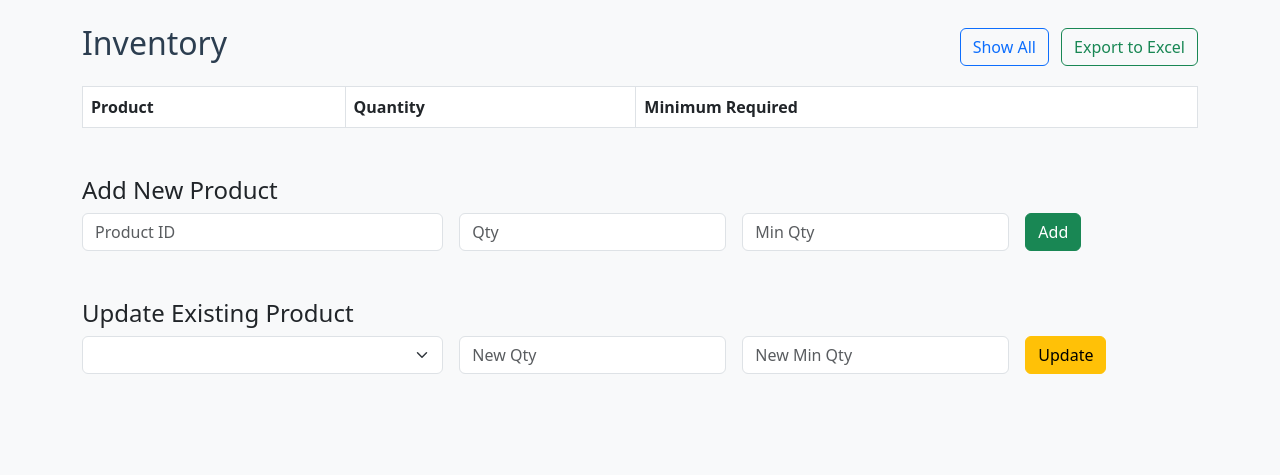
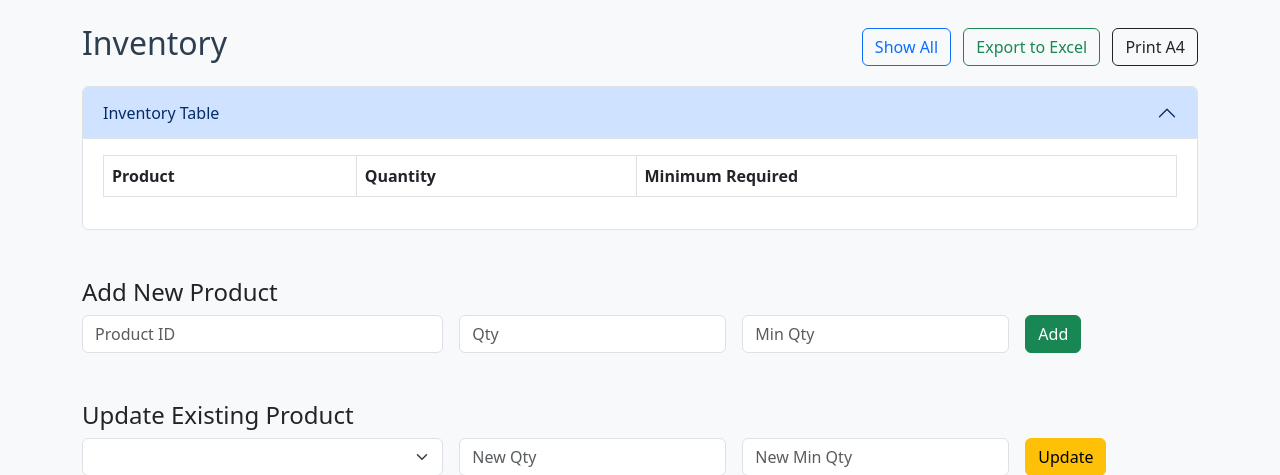
Before and after one commit to nelefrenn/inventory-app, a Flask app: page /inventory in a window 1280 px wide. Shown: the part 56-531 px from the top of the page. Run offline with Flask 3, Linux system fonts and the light colour scheme; lists and menus that the app fills with data are empty.

Commit message:
Update inventory.html

```diff
--- a/templates/inventory.html
+++ b/templates/inventory.html
@@ -5,11 +5,21 @@
     <h2>Inventory</h2>
     <div>
       <a href="?all=1" class="btn btn-outline-primary me-2">Show All</a>
-      <a href="/export" class="btn btn-outline-success">Export to Excel</a>
+      <a href="/export" class="btn btn-outline-success me-2">Export to Excel</a>
+      <button onclick="window.print()" class="btn btn-outline-dark">Print A4</button>
     </div>
   </div>
 
-  <table class="table table-bordered table-striped mt-3">
+  <div class="accordion mt-3" id="inventoryAccordion">
+    <div class="accordion-item">
+      <h2 class="accordion-header">
+        <button class="accordion-button" type="button" data-bs-toggle="collapse" data-bs-target="#collapseInventory" aria-expanded="true" aria-controls="collapseInventory">
+          Inventory Table
+        </button>
+      </h2>
+      <div id="collapseInventory" class="accordion-collapse collapse show">
+        <div class="accordion-body">
+          <table class="table table-bordered table-striped">
             <thead>
               <tr>
                 <th>Product</th>
@@ -27,6 +37,10 @@
               {% endfor %}
             </tbody>
           </table>
+        </div>
+      </div>
+    </div>
+  </div>
 
   <h4 class="mt-5">Add New Product</h4>
   <form method="post" class="row g-3">
@@ -67,12 +81,15 @@
 
 <style>
   @media print {
-    .btn, form, .container > div > a {
-      display: none;
+    .btn, form, .container > div > a, .accordion-button {
+      display: none !important;
     }
     table {
       font-size: 12pt;
     }
+    .accordion-collapse {
+      display: block !important;
+    }
   }
 </style>
 {% endblock %}
```
Lines whose indentation alone changed are shown as unchanged.
